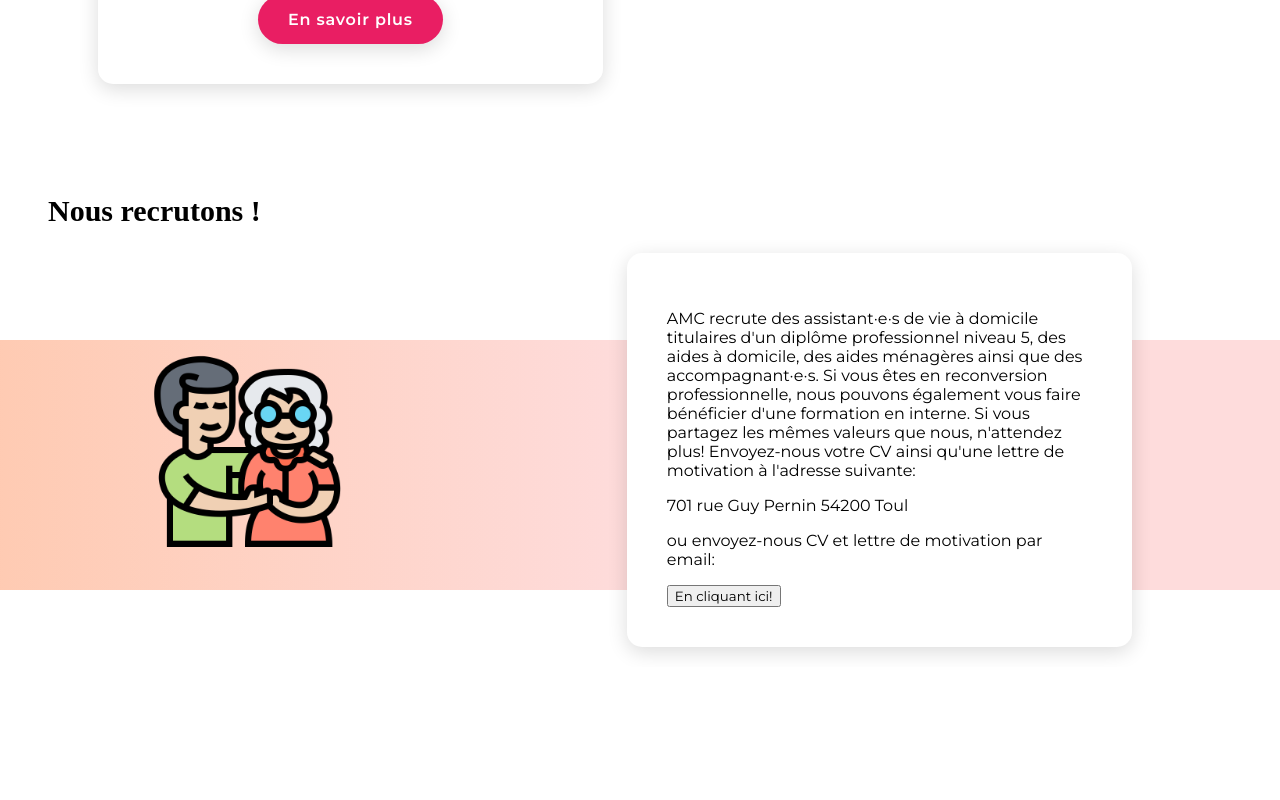
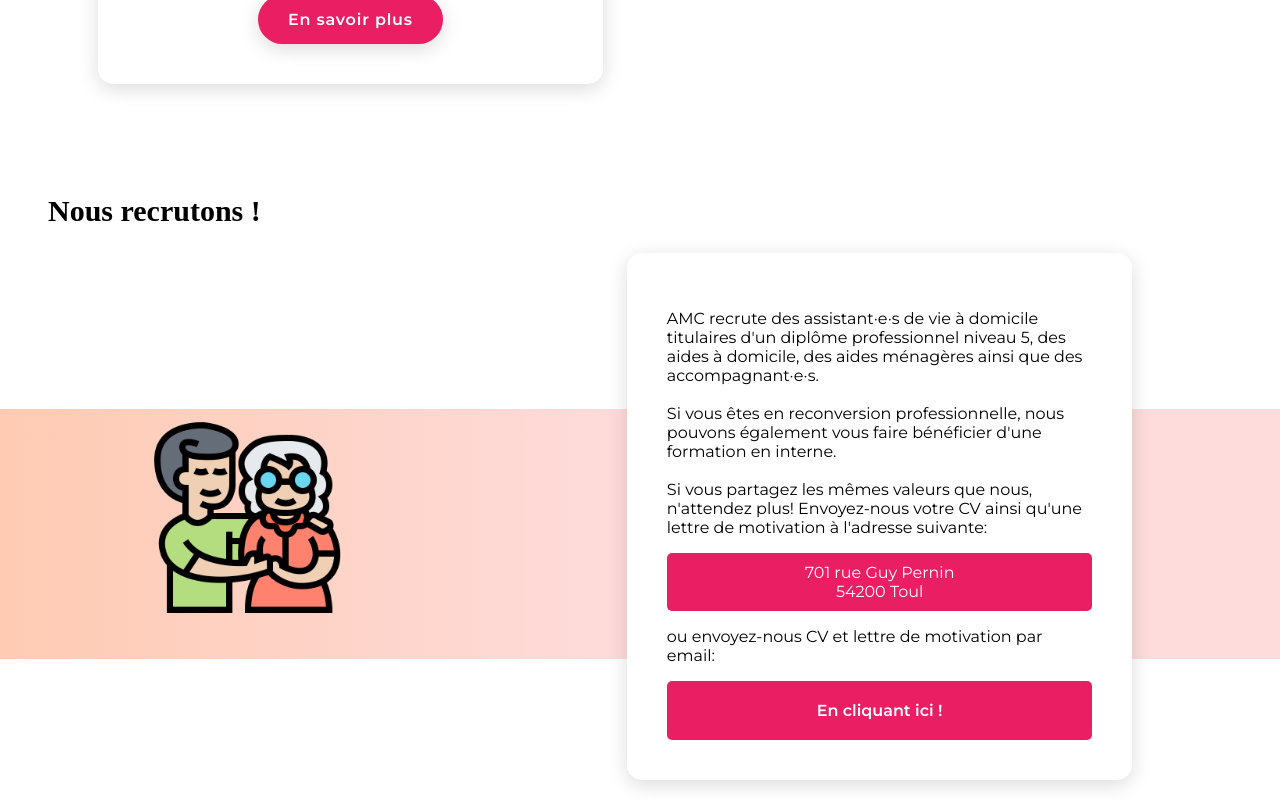
Before and after one commit to MadyKramer/amcwebsite, a React (Create React App) app: page / in a window 1280 px wide. Shown: the part 1853-2653 px from the top of the page. Before the commit the page ends 2520 px from the top, so only its background shows below. Built offline with nearby package versions, Linux system fonts and the light colour scheme; a web font is replaced by a local one.

Commit message:
recruitment section ok

```diff
--- a/src/components/Recruitment.js
+++ b/src/components/Recruitment.js
@@ -5,24 +5,34 @@ const Recruitment = () => {
     <section className="recruitment">
       <h2 className="recruitment__title sectionTitle">Nous recrutons !</h2>
       <div className="recruitment__container">
-        <img className="recruitment__container__img"src={enroll} alt="personne accompagnant une personne âgée"></img>
+        <img
+          className="recruitment__container__img"
+          src={enroll}
+          alt="personne accompagnant une personne âgée"
+        ></img>
         <div className="recruitment__container__announcement">
           <p>
             AMC recrute des assistant·e·s de vie à domicile titulaires d'un
             diplôme professionnel niveau 5, des aides à domicile, des aides
-            ménagères ainsi que des accompagnant·e·s. Si vous êtes en
-            reconversion professionnelle, nous pouvons également vous faire
-            bénéficier d'une formation en interne. Si vous partagez les mêmes
-            valeurs que nous, n'attendez plus! Envoyez-nous votre CV ainsi
-            qu'une lettre de motivation à l'adresse suivante:
+            ménagères ainsi que des accompagnant·e·s.
+            <br />
+            <br /> Si vous êtes en reconversion professionnelle, nous pouvons
+            également vous faire bénéficier d'une formation en interne.
+            <br />
+            <br /> Si vous partagez les mêmes valeurs que nous, n'attendez plus!
+            Envoyez-nous votre CV ainsi qu'une lettre de motivation à l'adresse
+            suivante:
           </p>
           <div className="recruitment__container__announcement__address">
-            701 rue Guy Pernin 54200 Toul{" "}
+            701 rue Guy Pernin <br /> 54200 Toul{" "}
           </div>
           <p>ou envoyez-nous CV et lettre de motivation par email:</p>
-          <button className="recruitment__container__announcement__btn">
-            En cliquant ici!{" "}
-          </button>
+          <a
+            className="recruitment__container__announcement__btn"
+            href="mailto: toul@amcsap.fr"
+          >
+            En cliquant ici !
+          </a>
         </div>
       </div>
       <div className="recruitment__background"></div>
--- a/src/style.css
+++ b/src/style.css
@@ -86,7 +86,8 @@
   justify-content: center;
   margin-top: 60px;
 }
-.btnContainer .btn {
+
+.btn {
   box-shadow: 0px 5px 20px rgba(0, 0, 0, 0.1411764706);
   color: #fff;
   background-color: #e91e63;
@@ -98,7 +99,7 @@
   letter-spacing: 0.05rem;
   cursor: pointer;
 }
-.btnContainer .btn:hover {
+.btn:hover {
   animation: rotateBtn 0.4s infinite;
 }
 
@@ -166,11 +167,38 @@
 }
 .recruitment__container__announcement {
   box-shadow: 0px 5px 20px rgba(0, 0, 0, 0.1411764706);
+  display: flex;
+  flex-direction: column;
+  justify-content: center;
   background-color: #fff;
   z-index: 50;
   width: 40%;
   border-radius: 15px;
   padding: 40px;
+}
+.recruitment__container__announcement__address {
+  padding: 10px;
+  border-radius: 5px;
+  color: #fff;
+  background-color: #e91e63;
+  text-align: center;
+}
+.recruitment__container__announcement__btn {
+  cursor: pointer;
+  font-weight: bold;
+  padding: 20px;
+  color: #fff;
+  background-color: #e91e63;
+  border-radius: 5px;
+  border: none;
+  text-decoration: none;
+  text-align: center;
+  font-size: 16px;
+  transition-duration: 500ms;
+}
+.recruitment__container__announcement__btn:hover {
+  background-color: #FC5A5A;
+  transform: scale(1.05);
 }
 .recruitment__container__img {
   width: 200px;
@@ -179,7 +207,7 @@
 .recruitment__background {
   width: 100vw;
   position: absolute;
-  top: 60%;
+  top: 58%;
   left: 50%;
   transform: translate(-50%, -50%);
   z-index: -1000;
--- a/src/styles/_Recruitment.scss
+++ b/src/styles/_Recruitment.scss
@@ -7,11 +7,39 @@
     align-items: center;
     &__announcement {
         @include shadowBox;
+        display: flex;
+        flex-direction: column;
+        justify-content: center;
         background-color: #fff;
         z-index: 50;
         width: 40%;
         border-radius: 15px;
         padding: 40px;
+        &__address{
+            padding: 10px;
+            border-radius: 5px;
+            color: #fff;
+            background-color: $fushia;
+            text-align: center;
+        }
+        &__btn{
+            cursor: pointer;
+            font-weight: bold;
+            padding: 20px;
+            color: #fff;
+            background-color: $fushia;
+            border-radius: 5px;
+            border: none;
+            text-decoration: none;
+            text-align: center;
+            font-size: 16px;
+            transition-duration: 500ms;
+            &:hover{
+                background-color: $salmon;
+                transform: scale(1.05);
+            }
+        }
+
     }
     &__img{
         width: 200px;
@@ -21,7 +49,7 @@
   &__background{
     width: 100vw;
     position: absolute;
-    top: 60%;
+    top: 58%;
     left: 50%;
     transform: translate(-50%, -50%);
     z-index: -1000;
--- a/src/styles/_buttons.scss
+++ b/src/styles/_buttons.scss
@@ -2,6 +2,8 @@
   display: flex;
   justify-content: center;
   margin-top: 60px;
+
+}
 .btn {
   @include shadowBox;
   color: #fff;
@@ -17,8 +19,6 @@
     animation: rotateBtn 0.4s infinite;
   }
 }
-}
-
 
 
 @keyframes rotateBtn {
```
Also changed, not shown: 1 other file (tests, documents, lock files or other folders). Lines whose indentation alone changed are shown as unchanged.
